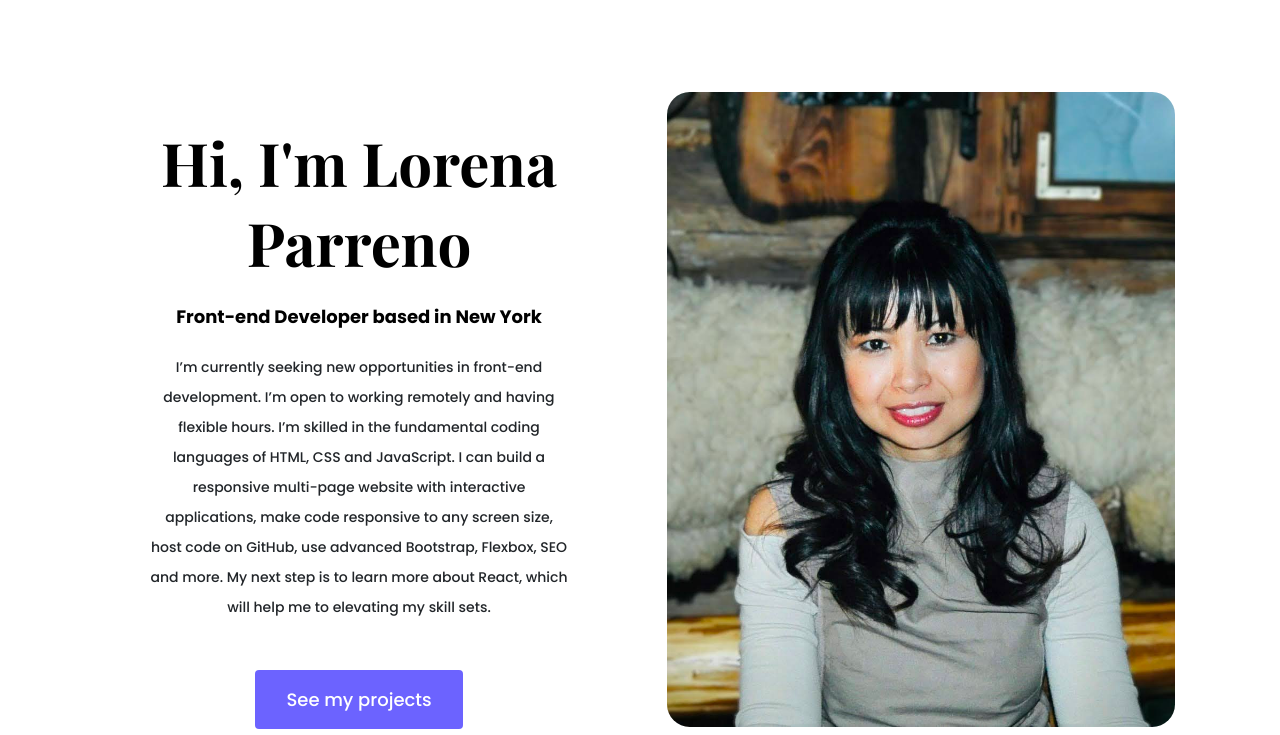
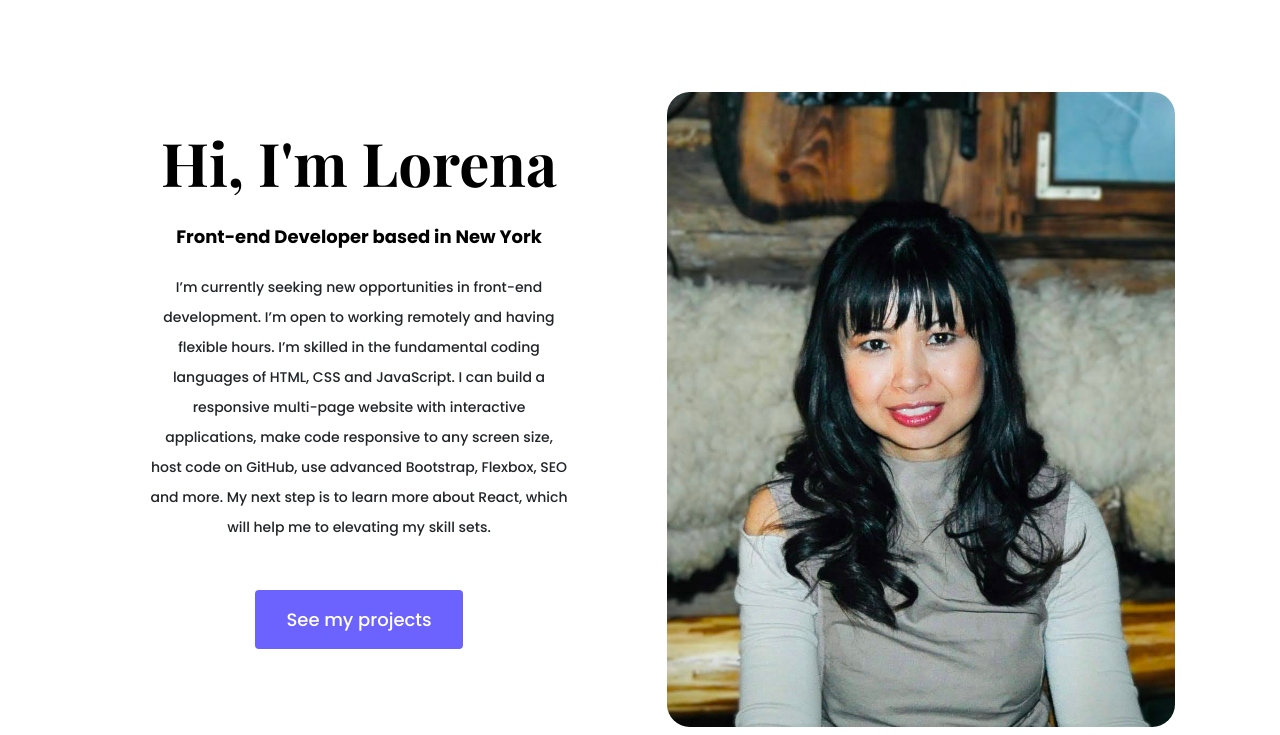
Before and after one commit to lorenaparreno/portfolio-project, a plain HTML site: page about.html in a window 1280 px wide. Shown: the part 65-800 px from the top of the page. Drawn offline with nearby package versions, Linux system fonts and the light colour scheme; a web font is replaced by a local one.

Commit message:
Change to only my first name in h1

```diff
--- a/about.html
+++ b/about.html
@@ -68,7 +68,7 @@
         <div class="row">
             <div class="col-lg-6">
                 <div class="content">
-                    <h1 class="mb-4">Hi, I'm Lorena Parreno</h1>
+                    <h1 class="mb-4">Hi, I'm Lorena</h1>
                     <h2 class="mb-4">Front-end Developer based in New York</h2>
                     <p class="mb-5">I’m currently seeking new opportunities in front-end development. I’m open to
                         working remotely and having flexible hours. I’m skilled in the fundamental coding languages of
```
